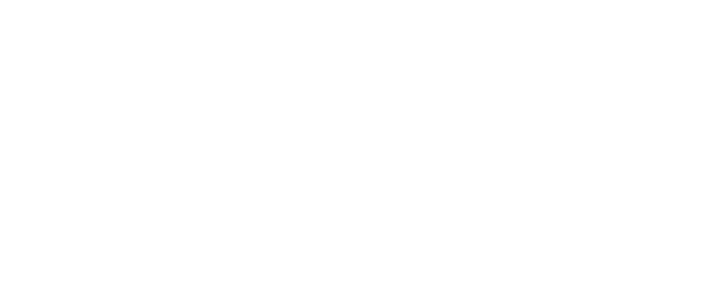
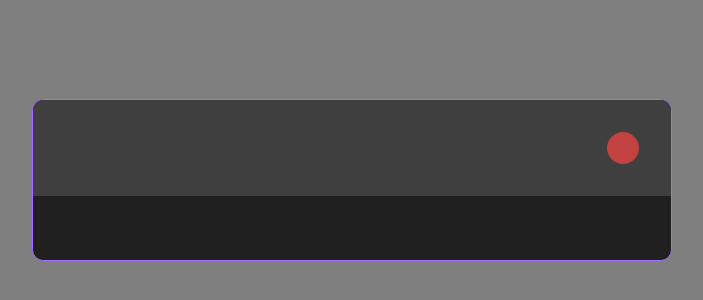
Before and after one commit to goodideagiver/purple-dev-react, a React (Create React App) app: page / in a window 1280 px wide. Shown: the part 220-520 px from the top of the page, without its empty margins (288-991 px from the left). Built offline with nearby package versions, Linux system fonts and the light colour scheme.

Commit message:
modal style

```diff
--- a/src/App.js
+++ b/src/App.js
@@ -1,15 +1,10 @@
 import { useState } from 'react';
 
 import NavTop from './components/UI/navTop/NavTop';
+import Modal from './components/modal/Modal';
 
 function App() {
-	const [modalOpen, setModalOpen] = useState(true);
-
-	const toggleModal = () => {
-		setModalOpen(prev => (prev ? false : true));
-	};
-
-	return <NavTop />;
+	return <Modal />;
 }
 
 export default App;
--- a/src/components/modalContent/modalContent.module.css
+++ b/src/components/modalContent/modalContent.module.css
@@ -14,10 +14,9 @@
 	transition: 0.3s;
 	color: var(--font-primary);
 	z-index: 1040;
-}
-
-.content:hover {
+	border: 1px var(--color-primary) solid;
 	box-shadow: var(--shadow-elevation-high);
+	max-height: 90%;
 }
 
 .header {
```
